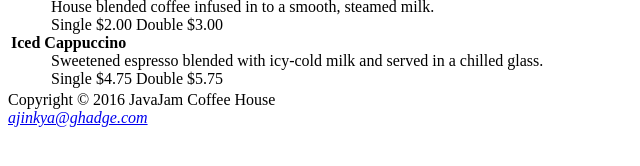
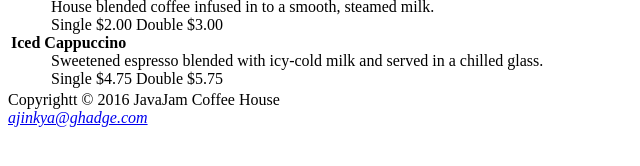
Before and after one commit to tranhuuthang2k/RA02_JavaJam_CoffeeHouse_HuuThang, a plain HTML site: page index.html in a window 1280 px wide. Shown: the part 348-514 px from the top of the page, 0-640 px from the left. Drawn offline with Linux system fonts and the light colour scheme.

Commit message:
homework coffeehouse

```diff
--- a/index.html
+++ b/index.html
@@ -47,7 +47,7 @@
       </table>
     </main>
     <footer>
-      Copyright &copy; 2016 JavaJam Coffee House<br />
+      Copyrightt &copy; 2016 JavaJam Coffee House<br />
       <i><a href="#">ajinkya@ghadge.com</a></i>
     </footer>
   </body>
```
